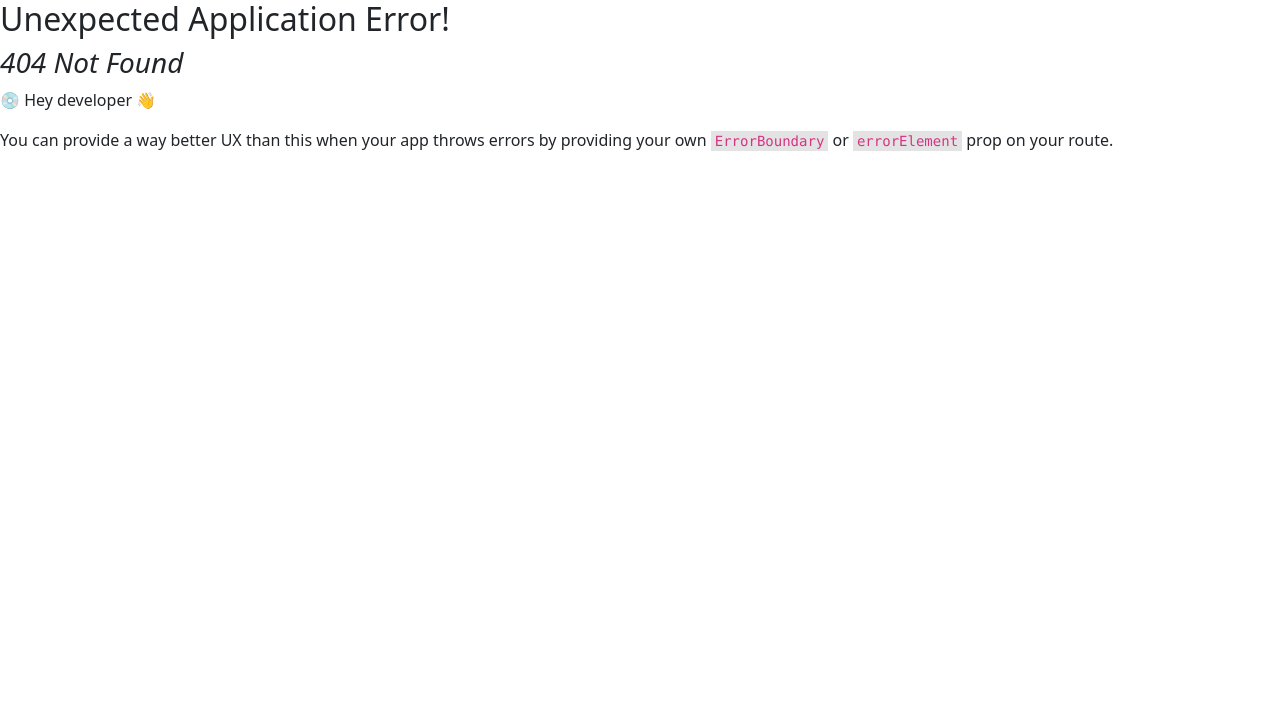
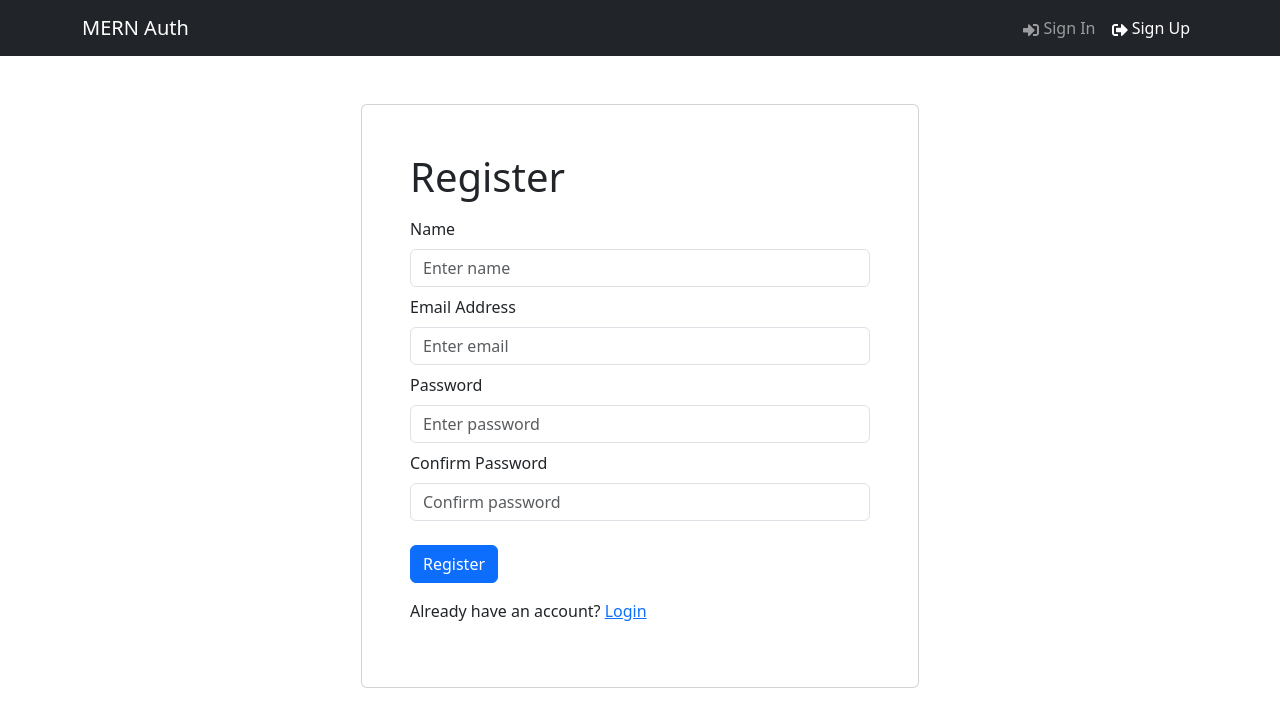
Before and after one commit to payamhsn/Auth-Mern, a React (Vite) app in the folder frontend/: page /register in a window 1280 px wide. Before the commit this address had no page. Shown: the top 726 px of the page. Built offline with nearby package versions, Linux system fonts and the light colour scheme.

Commit message:
Create Signin and Register UI.

```diff
--- /dev/null
+++ b/frontend/src/components/FormContainer.jsx
@@ -0,0 +1,15 @@
+import { Container, Row, Col } from "react-bootstrap";
+
+const FormContainer = ({ children }) => {
+  return (
+    <Container>
+      <Row className="justify-content-md-center mt-5">
+        <Col xs={12} md={6} className="card p-5">
+          {children}
+        </Col>
+      </Row>
+    </Container>
+  );
+};
+
+export default FormContainer;
--- a/frontend/src/main.jsx
+++ b/frontend/src/main.jsx
@@ -10,11 +10,15 @@
 import "./index.css";
 import "bootstrap/dist/css/bootstrap.min.css";
 import HomeScreen from "./screens/HomeScreen";
+import LoginScreen from "./screens/LoginScreen.jsx";
+import RegisterScreen from "./screens/RegisterScreen.jsx";
 
 const router = createBrowserRouter(
   createRoutesFromElements(
     <Route path="/" element={<App />}>
       <Route index={true} path="/" element={<HomeScreen />} />
+      <Route path="/login" element={<LoginScreen />} />
+      <Route path="/register" element={<RegisterScreen />} />
     </Route>
   )
 );
--- /dev/null
+++ b/frontend/src/screens/LoginScreen.jsx
@@ -0,0 +1,54 @@
+import { useState, useEffect } from "react";
+import { Link, useNavigate } from "react-router-dom";
+import { Form, Button, Row, Col } from "react-bootstrap";
+import FormContainer from "../components/FormContainer";
+
+const LoginScreen = () => {
+  const [email, setEmail] = useState("");
+  const [password, setPassword] = useState("");
+
+  const submitHandler = async (e) => {
+    e.preventDefault();
+    console.log("submited");
+  };
+
+  return (
+    <FormContainer>
+      <h1>Sign In</h1>
+
+      <Form onSubmit={submitHandler}>
+        <Form.Group className="my-2" controlId="email">
+          <Form.Label>Email Address</Form.Label>
+          <Form.Control
+            type="email"
+            placeholder="Enter email"
+            value={email}
+            onChange={(e) => setEmail(e.target.value)}
+          ></Form.Control>
+        </Form.Group>
+
+        <Form.Group className="my-2" controlId="password">
+          <Form.Label>Password</Form.Label>
+          <Form.Control
+            type="password"
+            placeholder="Enter password"
+            value={password}
+            onChange={(e) => setPassword(e.target.value)}
+          ></Form.Control>
+        </Form.Group>
+
+        <Button type="submit" variant="primary" className="mt-3">
+          Sign In
+        </Button>
+      </Form>
+
+      <Row className="py-3">
+        <Col>
+          New Customer? <Link to="/register">Register</Link>
+        </Col>
+      </Row>
+    </FormContainer>
+  );
+};
+
+export default LoginScreen;
--- /dev/null
+++ b/frontend/src/screens/RegisterScreen.jsx
@@ -0,0 +1,72 @@
+import { useState, useEffect } from "react";
+import { Link, useNavigate } from "react-router-dom";
+import { Form, Button, Row, Col } from "react-bootstrap";
+import FormContainer from "../components/FormContainer";
+
+const RegisterScreen = () => {
+  const [name, setName] = useState("");
+  const [email, setEmail] = useState("");
+  const [password, setPassword] = useState("");
+  const [confirmPassword, setConfirmPassword] = useState("");
+
+  const submitHandler = async (e) => {
+    e.preventDefault();
+  };
+  return (
+    <FormContainer>
+      <h1>Register</h1>
+      <Form onSubmit={submitHandler}>
+        <Form.Group className="my-2" controlId="name">
+          <Form.Label>Name</Form.Label>
+          <Form.Control
+            type="name"
+            placeholder="Enter name"
+            value={name}
+            onChange={(e) => setName(e.target.value)}
+          ></Form.Control>
+        </Form.Group>
+
+        <Form.Group className="my-2" controlId="email">
+          <Form.Label>Email Address</Form.Label>
+          <Form.Control
+            type="email"
+            placeholder="Enter email"
+            value={email}
+            onChange={(e) => setEmail(e.target.value)}
+          ></Form.Control>
+        </Form.Group>
+
+        <Form.Group className="my-2" controlId="password">
+          <Form.Label>Password</Form.Label>
+          <Form.Control
+            type="password"
+            placeholder="Enter password"
+            value={password}
+            onChange={(e) => setPassword(e.target.value)}
+          ></Form.Control>
+        </Form.Group>
+        <Form.Group className="my-2" controlId="confirmPassword">
+          <Form.Label>Confirm Password</Form.Label>
+          <Form.Control
+            type="password"
+            placeholder="Confirm password"
+            value={confirmPassword}
+            onChange={(e) => setConfirmPassword(e.target.value)}
+          ></Form.Control>
+        </Form.Group>
+
+        <Button type="submit" variant="primary" className="mt-3">
+          Register
+        </Button>
+      </Form>
+
+      <Row className="py-3">
+        <Col>
+          Already have an account? <Link to={`/login`}>Login</Link>
+        </Col>
+      </Row>
+    </FormContainer>
+  );
+};
+
+export default RegisterScreen;
```
